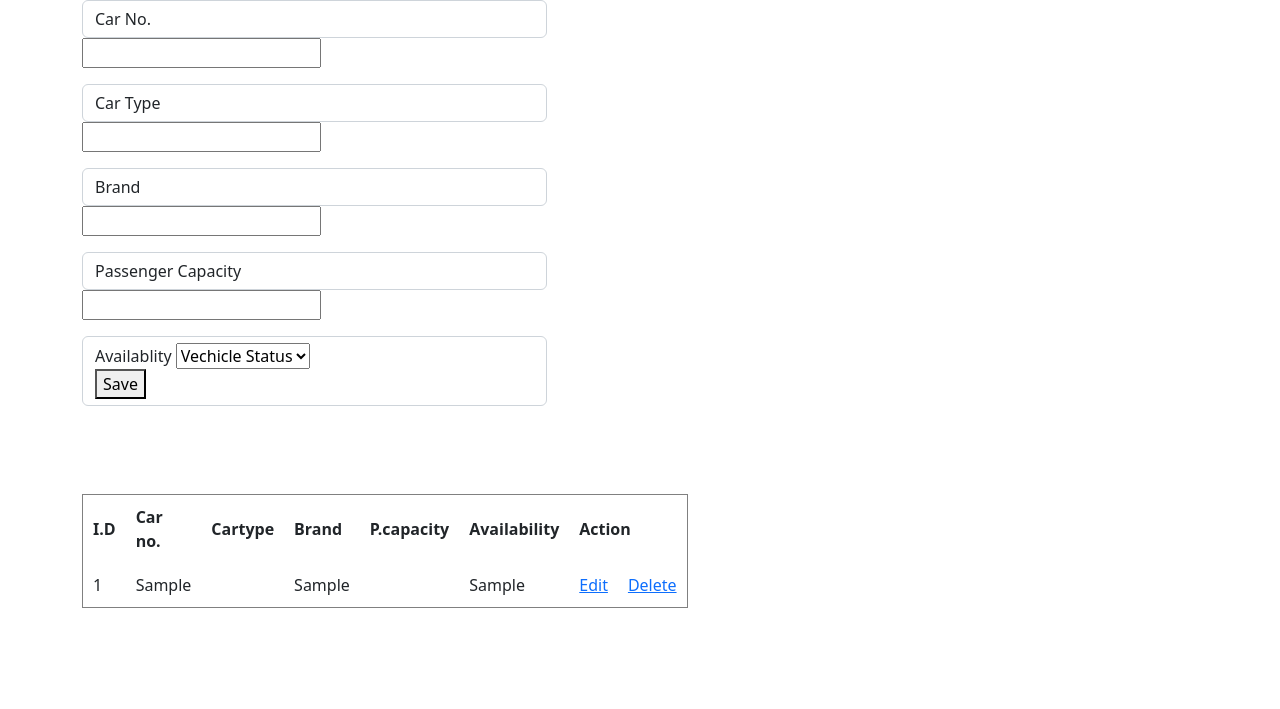
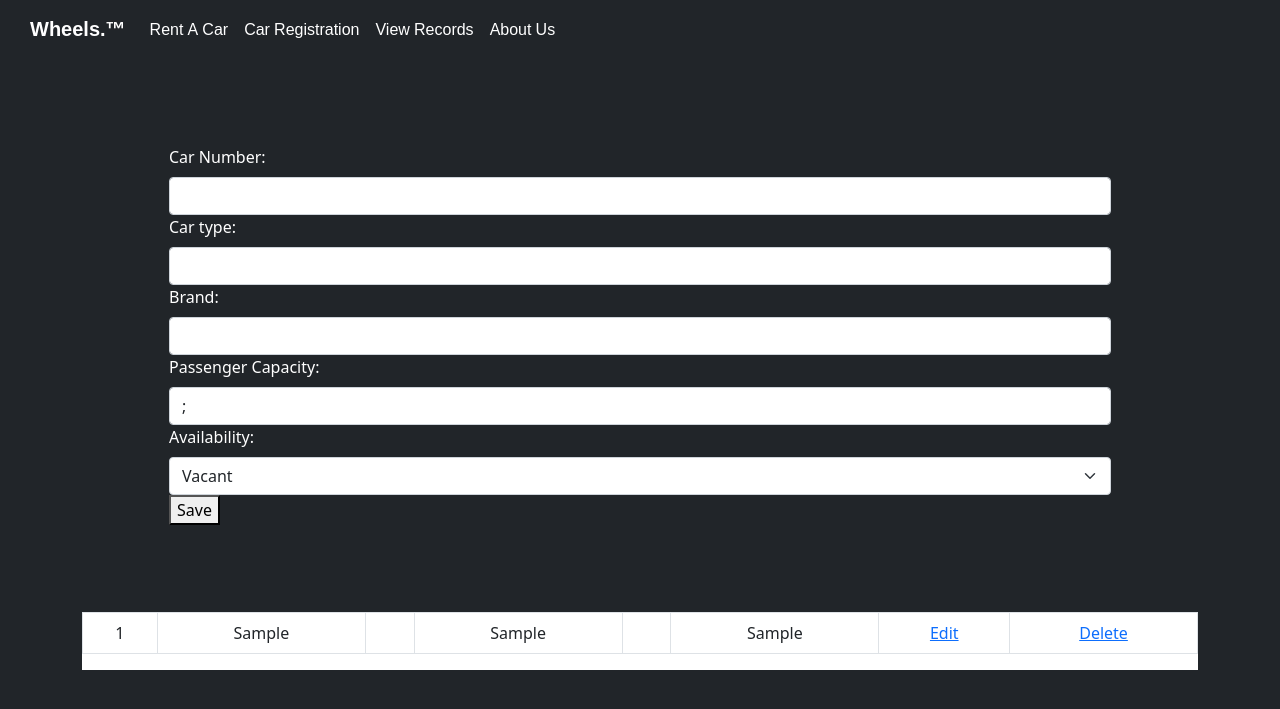
Before and after one commit to RLAlimagno/FinalsWebTech, a PHP site: page /crud1/CarReg.php in a window 1280 px wide. Shown: the top 709 px of the page. Run offline with PHP 8.4, Linux system fonts and the light colour scheme; tables that the repository leaves empty or names only in its code hold one stand-in row (values such as "Sample post"); data that the repository does not hold is empty; some libraries are stand-ins or nearby versions.

Commit message:
Add files via upload

```diff
--- a/CarReg.php
+++ b/CarReg.php
@@ -18,54 +18,63 @@
     }
 
 ?>
+
 <!DOCTYPE html>
 <html lang="en">
+
 <head>
-    <meta charset="UTF-8">
-    <meta http-equiv="X-UA-Compatible" content="IE=edge">
-    <meta name="viewport" content="width=device-width, initial-scale=1.0">
-    <link rel="stylesheet" href="assets/styles.css">
-    <link href="https://cdn.jsdelivr.net/npm/bootstrap@5.2.0-beta1/dist/css/bootstrap.min.css" rel="stylesheet" integrity="sha384-0evHe/X+R7YkIZDRvuzKMRqM+OrBnVFBL6DOitfPri4tjfHxaWutUpFmBp4vmVor" crossorigin="anonymous">
-    <script src="https://cdn.jsdelivr.net/npm/bootstrap@5.2.0-beta1/dist/js/bootstrap.bundle.min.js" integrity="sha384-pprn3073KE6tl6bjs2QrFaJGz5/SUsLqktiwsUTF55Jfv3qYSDhgCecCxMW52nD2" crossorigin="anonymous"></script>
-    <script src="https://cdn.jsdelivr.net/npm/@popperjs/core@2.11.5/dist/umd/popper.min.js" integrity="sha384-Xe+8cL9oJa6tN/veChSP7q+mnSPaj5Bcu9mPX5F5xIGE0DVittaqT5lorf0EI7Vk" crossorigin="anonymous"></script>
-    <script src="https://cdn.jsdelivr.net/npm/bootstrap@5.2.0-beta1/dist/js/bootstrap.min.js" integrity="sha384-kjU+l4N0Yf4ZOJErLsIcvOU2qSb74wXpOhqTvwVx3OElZRweTnQ6d31fXEoRD1Jy" crossorigin="anonymous"></script>
-    <title>Vechicle List</title>
+    <meta charset="utf-8" />
+    <meta name="viewport" content="width=device-width, initial-scale=1.0, shrink-to-fit=no" />
+    <title>Registration</title>
+    <link rel="stylesheet" href="assets/bootstrap/css/bootstrap.min.css">
+    <link rel="stylesheet" href="https://fonts.googleapis.com/css?family=Noto+Sans+Armenian&amp;display=swap">
+    <link rel="stylesheet" href="https://fonts.googleapis.com/css?family=Open+Sans&amp;display=swap">
+    <link rel="stylesheet" href="https://cdnjs.cloudflare.com/ajax/libs/animate.css/3.5.2/animate.min.css">
 </head>
-<body>
-<form class= "container">
 
- <div class="col-5">
-    <form method= "post" action="bd_opt.php">
-
-        <input type= "hidden" name="id" value= "<?php echo $id?>">
-          <div class="mb-3">
-            <label for = "" class ="form-control">Car No.</label>
-            <input type= "text" name="carno" value= "<?php echo $carno?>">
+<body style="background: var(--bs-dark);">
+    <nav class="navbar navbar-dark navbar-expand-md sticky-top bg-dark text-center" style="font-family: 'Noto Sans Armenian', sans-serif;padding: 9px 18px;">
+        <div class="container-fluid"><button class="navbar-toggler" data-bs-toggle="collapse" data-bs-target="#navcol-1"><span class="visually-hidden">Toggle navigation</span><span class="navbar-toggler-icon"></span></button><a class="navbar-brand" href="index.html" style="font-weight: bold;">Wheels.™</a>
+            <div id="navcol-1" class="collapse navbar-collapse">
+                <ul class="navbar-nav">
+                    <li class="nav-item"><a class="nav-link active" href="rentform.html">Rent A Car</a></li>
+                    <li class="nav-item"><a class="nav-link active" href="carregi.php">Car Registration</a></li>
+                    <li class="nav-item"><a class="nav-link active" href="#">View Records</a></li>
+                    <li class="nav-item"><a class="nav-link active" href="#">About Us</a></li>
+                </ul>
             </div>
-            <div class="mb-3">
-            <label class ="form-control">Car Type </label>
-            <input type= "text" name="Cartype"value= "<?php echo $Cartype?>">
         </div>
-            <div class="mb-3">
-            <label class ="form-control">Brand </label>
-            <input type= "text" name="brand"value= "<?php echo $brand?>">
+    </nav>
+    <div class="container">
+        <form style="color: var(--bs-body-bg);background: var(--bs-dark);padding: 87px;">
+            <div>
+                <input class="form-control" type="hidden" name="id" value="<?php echo $id?>" />
             </div>
-            <div class="mb-3">
-            <label class ="form-control">Passenger Capacity </label>
-            <input type= "number" name="Pcapacity"value= "<?php echo $Pcapacity?>">
+            <div>
+                <label class="form-label">Car Number:</label>
+                <input class="form-control" type="text" name="carno" value="<?php echo $carno?>" />
             </div>
-            <div class="mb-3">
-            <label class ="form-control">Availablity</gender>
-            <select name="aval">
-
-            <option name="aval" value="">Vechicle Status</option>
-
-            <option name="aval" value="Vacant" >Vacant</option>
-            <option name="aval" value="Occupied">Occupied</option>
-
+            <div>
+                <label class="form-label">Car type:</label>
+                <input class="form-control" type="text" name="Cartype" value="<?php echo $Cartype?>" />
+            </div>
+            <div>
+                <label class="form-label">Brand:</label>
+                <input class="form-control" type="text" name="brand" value="<?php echo $brand?>" />
+            </div>
+            <div>
+                <label class="form-label">Passenger Capacity:</label>
+                <input class="form-control" type="text" name="Pcapacity" value="<?php echo $Pcapacity?>;" />
+            </div>
+            <div>
+                <label class="form-label">Availability:</label>
+                <select class="form-select">
+                    <optgroup label="Vehicle Status">
+                        <option value="Vacant">Vacant</option>
+                        <option value="Occupied">Occupied</option>
+                    </optgroup>
                 </select>
-
-
+            </div>
             <div>
                 <?php if ($edit_state == false ):?>
                     <button type="submit" name = "save">Save</button>
@@ -74,28 +83,11 @@
                 <?php endif ?>
             </div>
         </form>
-
     </div>
-     <br>
-     <br>
-     <br>
-
-
-<div class="col-2">
-
-        <table border = "1" cellpadding ="10">
+    <div class="container">
+        <div class="table-responsive text-center" style="background: var(--bs-body-bg);">
+            <table class="table table-bordered">
                 <thead>
-                <tr>
-                    <th>I.D</th>
-                    <th>Car no.</th>
-                    <th>Cartype</th>
-                    <th>Brand</th>
-                    <th>P.capacity</th>
-                    <th>Availability</th>
-                    <th colspan ="2">Action</th>
-                </tr>
-            </thead>
-            <tbody>
                     <?php while ($row = mysqli_fetch_array($result)) { ?>
                     <tr>
                         <td><?php echo $row['id']?></td>
@@ -109,15 +101,6 @@
 
                     </tr>
                     <?php } ?>
-            </tbody>
-        </table>
-
-
-        <table border = "1">
-            <thead>
-                <tr>
-
-                </tr>
                 </thead>
                 <tbody>
                     <?php while ($row = mysqli_fetch_array($result)) { ?>
@@ -135,10 +118,8 @@
                     <?php } ?>
                 </tbody>
             </table>
-
-
         </div>
     </div>
-</form>
 </body>
+
 </html>
```
Lines whose indentation alone changed are shown as unchanged.
